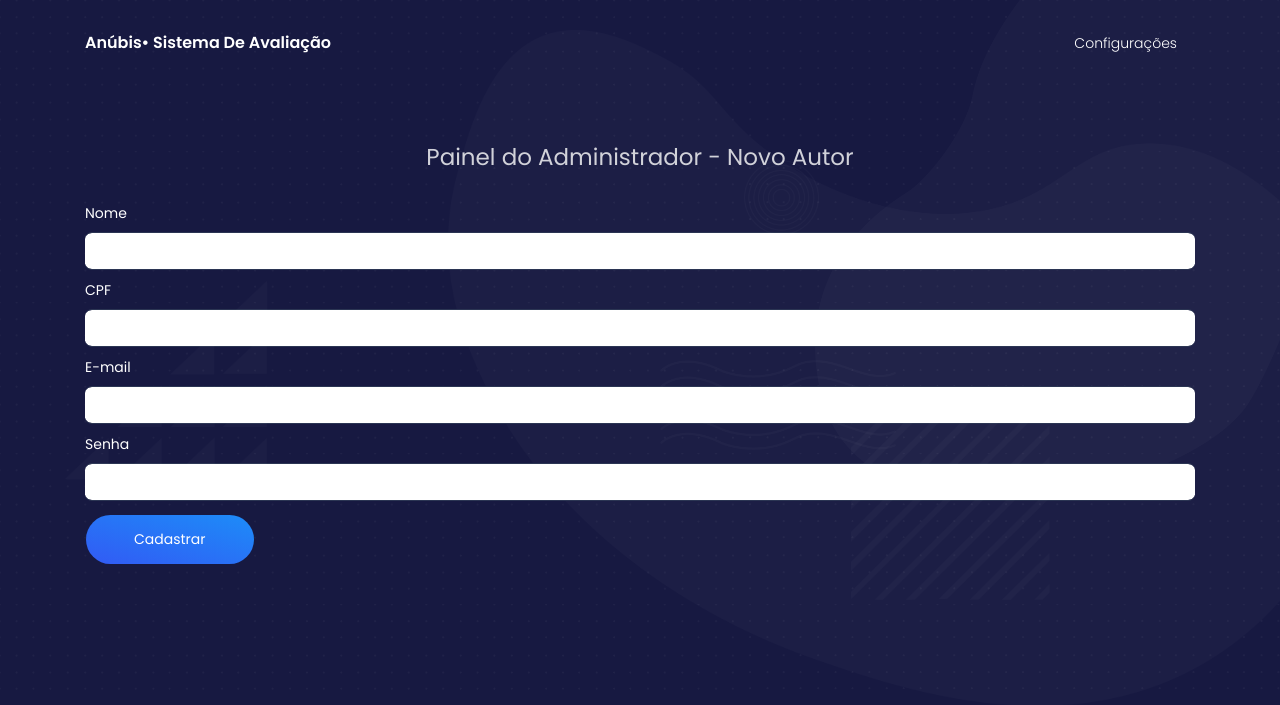
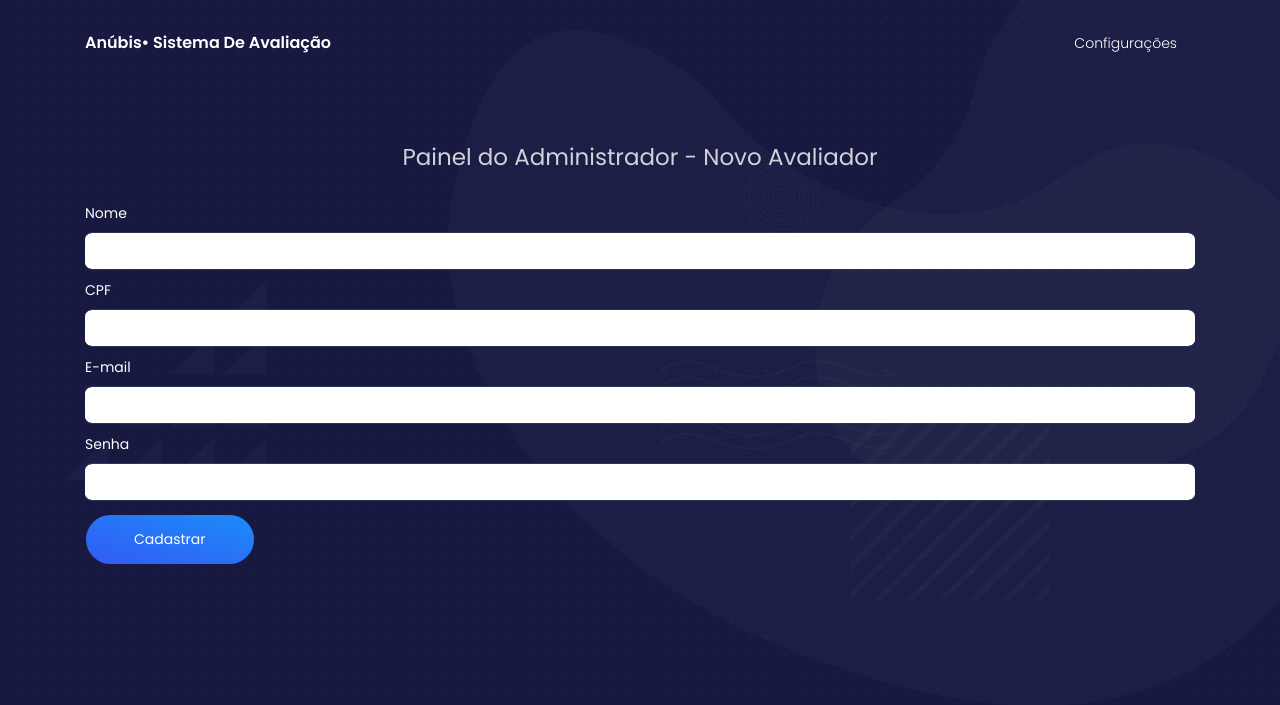
Before and after one commit to vieiraeduardos/anubis, a Flask app: page /jauthorsudges/new/ in a window 1280 px wide. Shown: the top 705 px of the page. Run offline with Flask 2, Linux system fonts and the light colour scheme; some libraries are stand-ins or nearby versions.

Commit message:
Fixing new-judge.html

```diff
--- a/app/templates/new-judge.html
+++ b/app/templates/new-judge.html
@@ -51,7 +51,7 @@
       <img src="{{ url_for('static', filename='assets/img/cercuri.png') }}" class="shapes circle">
       <div class="content">
         <div class="container">
-          <h3>Painel do Administrador - Novo Autor</h3>
+          <h3>Painel do Administrador - Novo Avaliador</h3>
 
           <div class="row row-grid justify-content-between  text-left">
 
```
